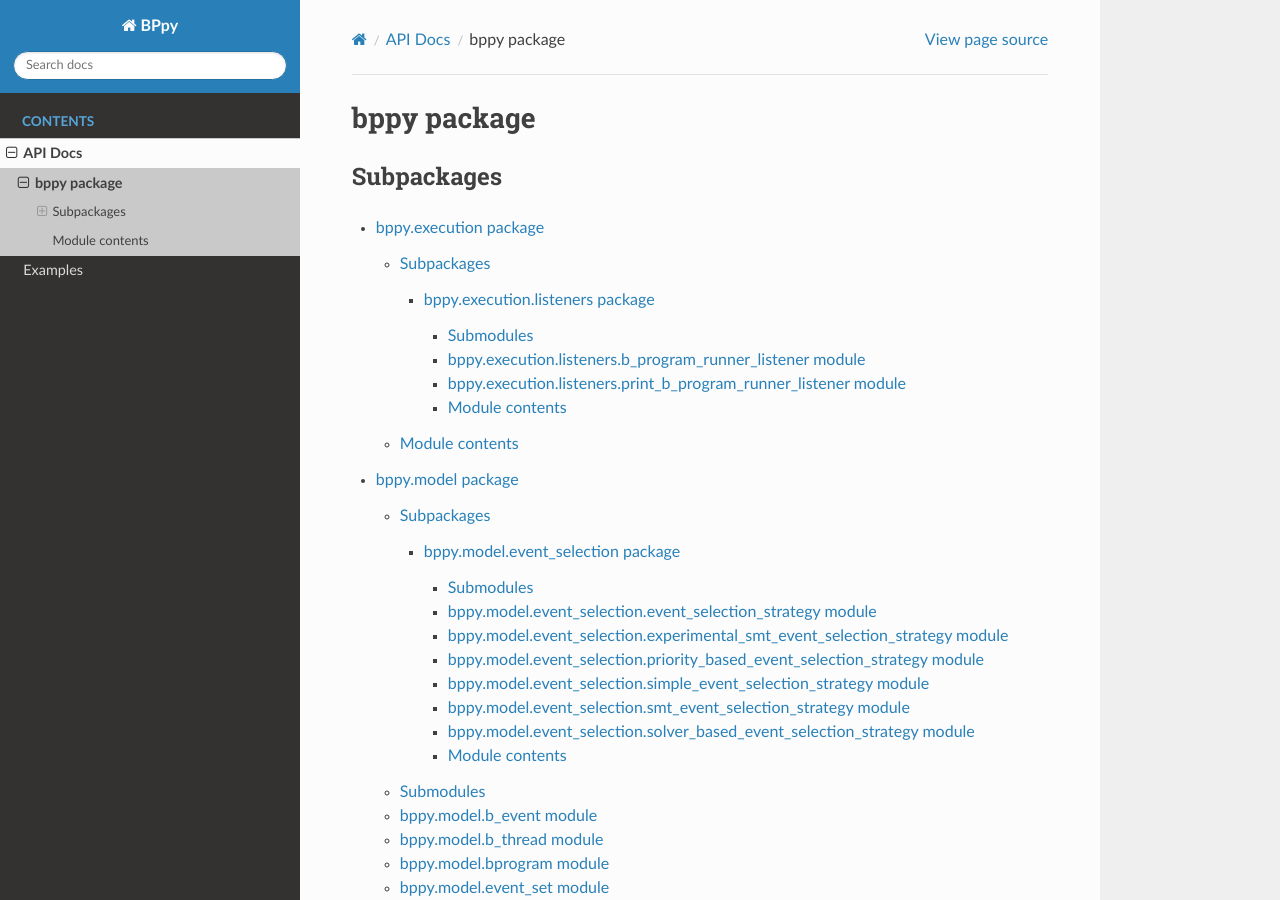
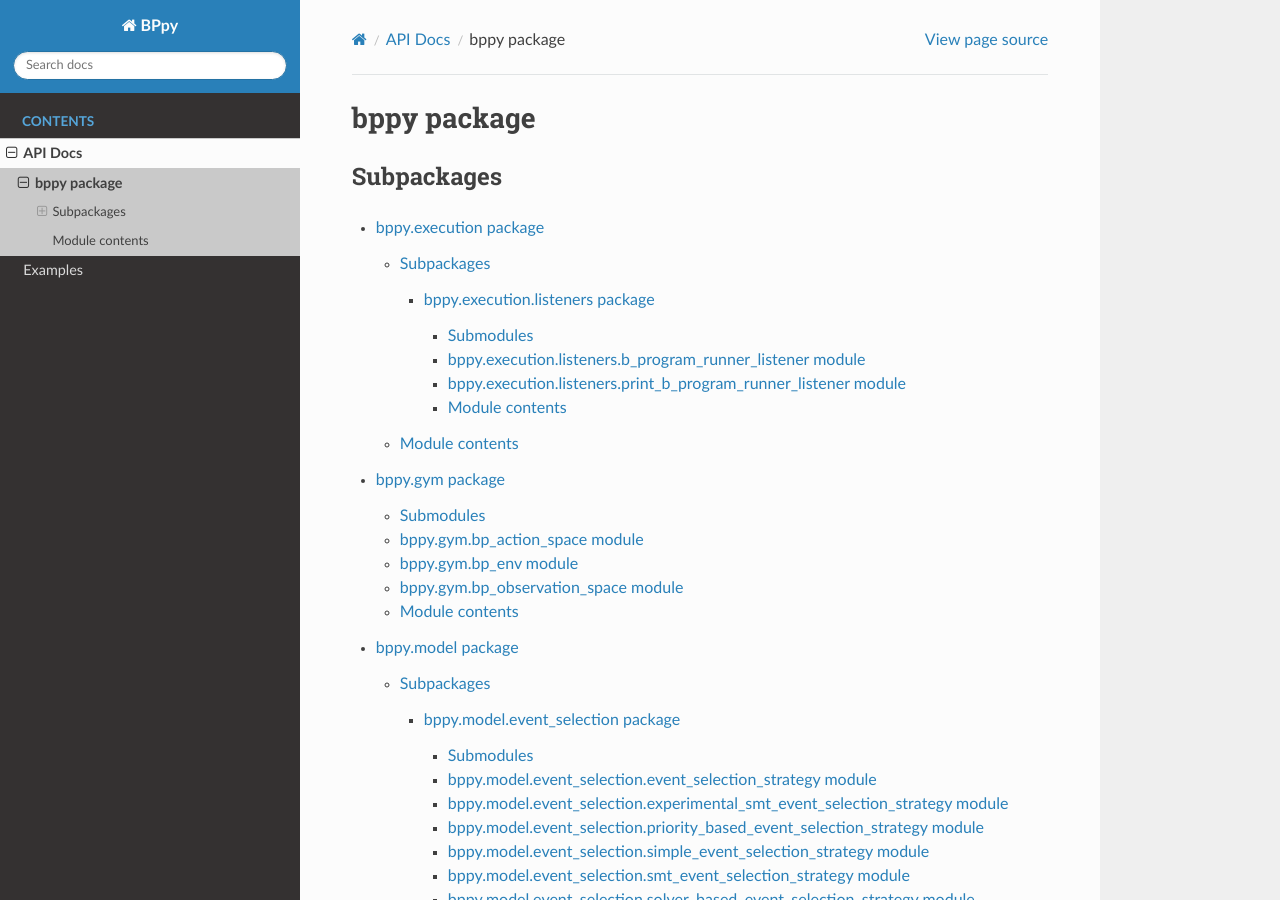
Before and after one commit to bThink-BGU/BPpy, a Sphinx documentation site: the page built from docs/bppy.rst, in a window 1280 px wide and 900 px high. Built offline with Sphinx 7.4.7 and the Read the Docs theme 2.0.0, drawn with Linux system fonts in a browser that asks for light colours.

Commit message:
gym integration docs update

```diff
--- a/docs/Examples/bp_gym_env.rst
+++ b/docs/Examples/bp_gym_env.rst
@@ -1,4 +1,4 @@
 Learning a BProgram as a gym environment
-+++++++++++++++++++++
+++++++++++++++++++++++++++++++++++++++++
 
 .. literalinclude :: ../../bppy/examples/bp_gym_env.py
--- a/docs/Examples/examples.rst
+++ b/docs/Examples/examples.rst
@@ -10,3 +10,4 @@ Examples
    hot_cold_dynamic
    external_events
    tic_tac_toe_priorities
+   bp_gym_env
--- /dev/null
+++ b/docs/bppy.gym.rst
@@ -0,0 +1,37 @@
+bppy.gym package
+================
+
+Submodules
+----------
+
+bppy.gym.bp\_action\_space module
+---------------------------------
+
+.. automodule:: bppy.gym.bp_action_space
+   :members:
+   :undoc-members:
+   :show-inheritance:
+
+bppy.gym.bp\_env module
+-----------------------
+
+.. automodule:: bppy.gym.bp_env
+   :members:
+   :undoc-members:
+   :show-inheritance:
+
+bppy.gym.bp\_observation\_space module
+--------------------------------------
+
+.. automodule:: bppy.gym.bp_observation_space
+   :members:
+   :undoc-members:
+   :show-inheritance:
+
+Module contents
+---------------
+
+.. automodule:: bppy.gym
+   :members:
+   :undoc-members:
+   :show-inheritance:
--- a/docs/bppy.rst
+++ b/docs/bppy.rst
@@ -8,6 +8,7 @@ Subpackages
    :maxdepth: 4
 
    bppy.execution
+   bppy.gym
    bppy.model
    bppy.utils
 
```
Also changed, not shown: 3 other files.
